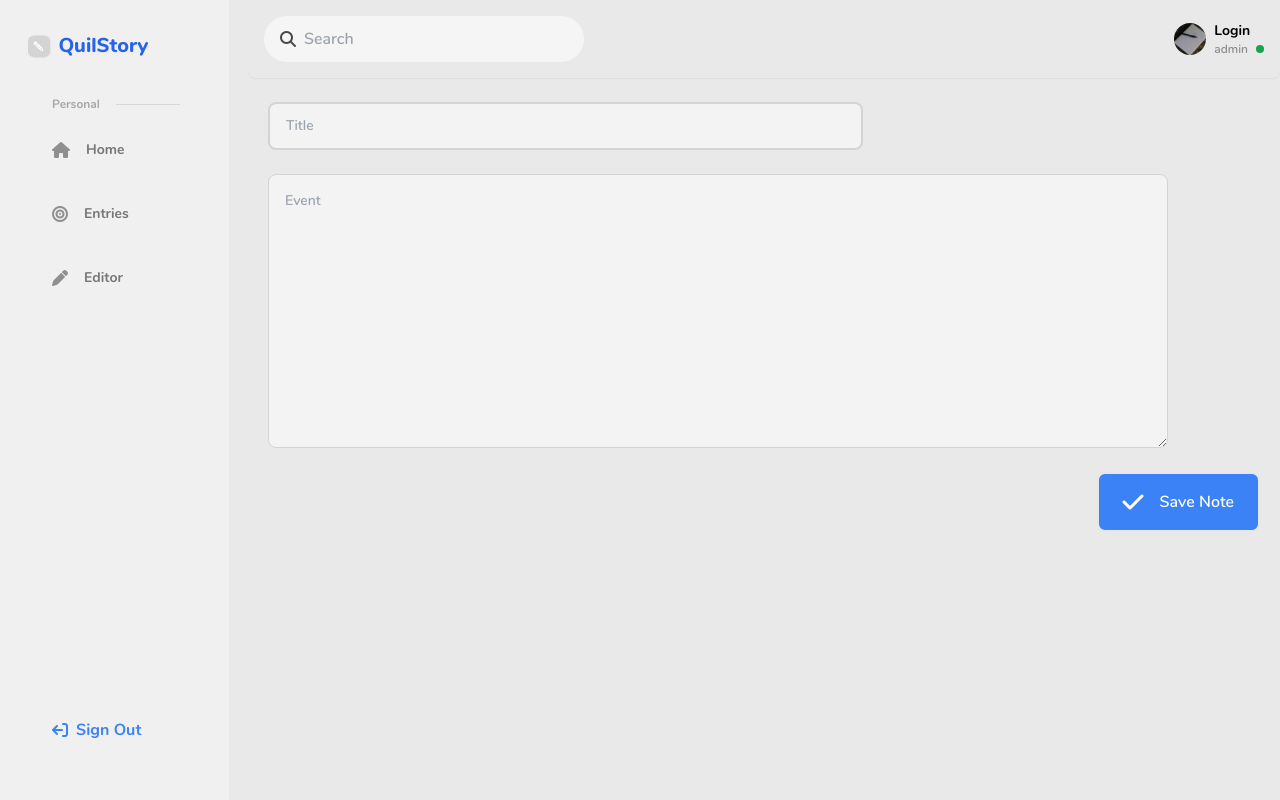
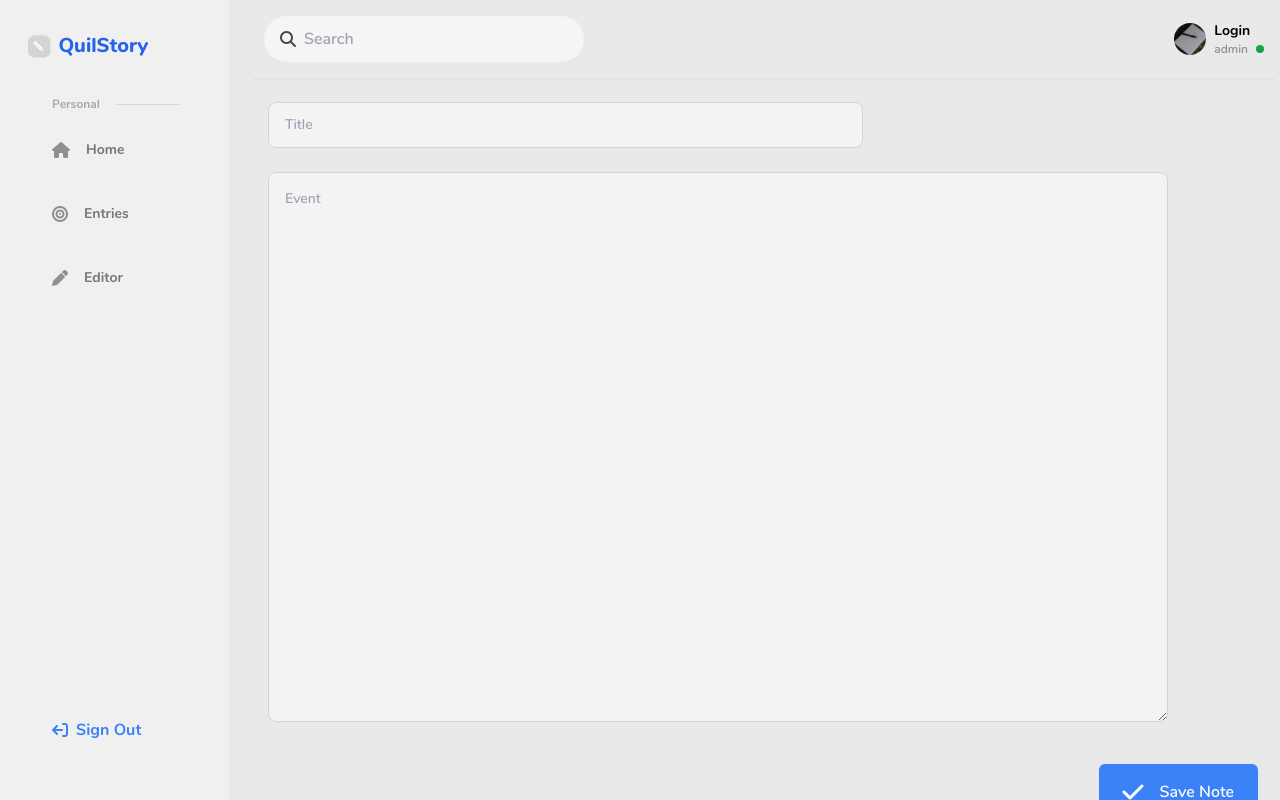
Before and after one commit to overcomer-v/quilstory, a React (Vite) app: page /note-editor in a window 1280 px wide. Built offline with nearby package versions, Linux system fonts and the light colour scheme; no server answers; sample sign-in values are in the browser's storage.

Commit message:
Update Front page and Homepage UI

```diff
--- a/src/pages/JournalEditor.jsx
+++ b/src/pages/JournalEditor.jsx
@@ -95,7 +95,7 @@ export function JournalEditor() {
     </div>
   ) : (
     <div className="">
-      <form className="flex flex-col font-light page-animate gap-3 md:gap-6 [&_input]:border-[1px] [&_input]:border-neutral-300">
+      <form className="flex h-[90vh] flex-col font-light page-animate gap-3 md:gap-6 [&_input]:border-[1px] [&_input]:border-neutral-300">
         <input
           className="px-4 py-3 rounded-lg w-[80%] md:w-[60%] text-sm max-w-[700px]"
           type="text"
@@ -108,8 +108,8 @@ export function JournalEditor() {
         />
 
         <textarea
-          rows={12}
-          className="border-[1px] border-neutral-300 p-4 rounded-lg text-sm w-[90%] max-w-[900px]"
+
+          className="border-[1px] border-neutral-300 flex-1 resize-none p-4 rounded-lg text-sm md:w-[90%] w-full max-w-[900px]"
           name="journal-i"
           id="notes-i"
           placeholder="Event"
@@ -150,7 +150,7 @@ export function JournalEditor() {
           }}
           ref={selectFileRef}
         />
-        <div className="flex md:gap-4 justify-between md:flex-row w-full md:justify-end">
+        <div className="flex md:gap-4 justify-between md:flex-row w-full md:justify-end mt-4">
           <button
             onClick={(e) => {
               e.preventDefault();
--- a/src/pages/NotesEditor.jsx
+++ b/src/pages/NotesEditor.jsx
@@ -57,8 +57,8 @@ export function NotesEditor() {
       ></Spinner>
     </div>
   ) : (
-    <div className=" mt-6">
-      <form className="flex flex-col page-animate font-light gap-6 [&_input]:border-2 [&_input]:border-neutral-300">
+    <div className=" mt-6 h-full">
+      <form className="flex h-[90vh] flex-col  page-animate font-light gap-3 md:gap-6 [&_input]:border-[1px] [&_input]:border-neutral-300">
         <input
           className="px-4 py-3 rounded-lg w-[80%] md:w-[60%] text-sm max-w-[600px]"
           type="text"
@@ -71,8 +71,8 @@ export function NotesEditor() {
         />
 
         <textarea
-          rows={12}
-          className="border-[1px] border-neutral-300 p-4 rounded-lg text-sm max-w-[900px]"
+
+          className="border-[1px] border-neutral-300 p-4 flex-1 rounded-lg text-sm max-w-[900px]"
           name="journal-i"
           id="notes-i"
           placeholder="Event"
@@ -82,7 +82,7 @@ export function NotesEditor() {
           }}
         ></textarea>
 
-        <div className="flex justify-end">
+        <div className="flex justify-end mt-4">
           <button
             type="button"
             onClick={() => {
```
